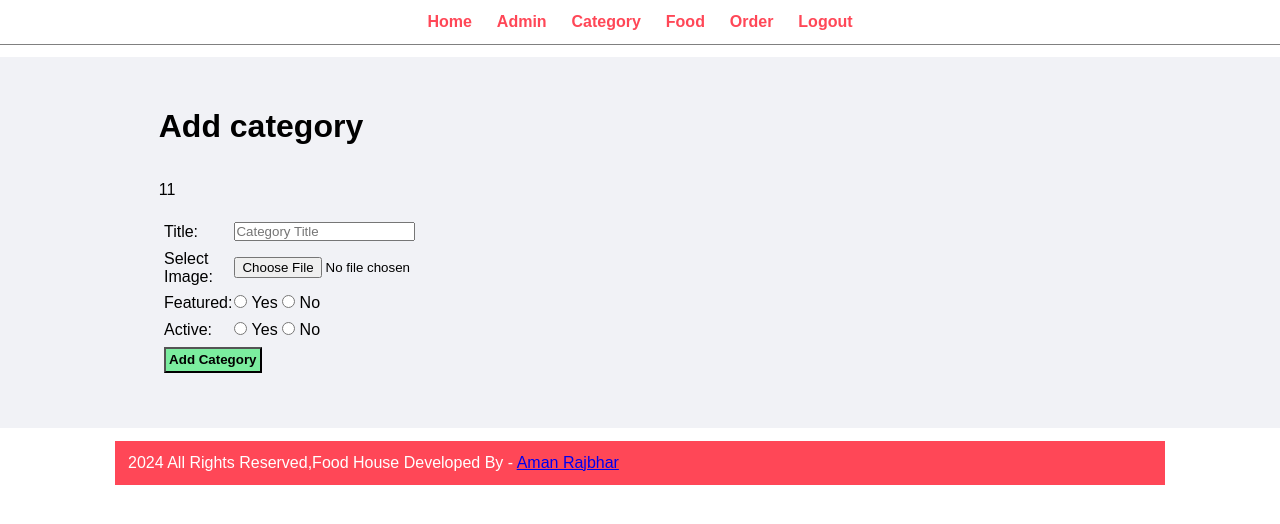
After one commit to Aman2326/food-order, a PHP site: page /food-order-app/admin/add-category.php in a window 1280 px wide. The commit adds this page. Shown: the top 524 px of the page. Run offline with PHP 8.4, Linux system fonts and the light colour scheme; the visitor is signed in with stand-in values (Sample User, id 1).

Commit message:
upload Img

```diff
--- /dev/null
+++ b/admin/add-category.php
@@ -0,0 +1,165 @@
+<?php include('partials/menu.php'); ?>
+
+<div class="main-content">
+    <div class="wrapper">
+        <h1>Add category</h1>
+
+        <br><br>
+
+        <?php
+        if (isset($_SESSION['add'])) {
+            echo $_SESSION['add'];
+            unset($_SESSION['add']);
+        }
+
+        if (isset($_SESSION['upload'])) {
+            echo $_SESSION['uploadd'];
+            unset($_SESSION['upload']);
+        }
+        ?>
+
+        <br><br>
+
+        <!-- add category from starts-->
+        <form action="" method="POST" enctype="multipart/form-data">
+
+            <table class="tbl-30">
+                <tr>
+                    <td>Title: </td>
+                    <td>
+                        <input type="text" name="title" placeholder="Category Title">
+                    </td>
+                </tr>
+
+                <tr>
+                    <td>Select Image: </td>
+                    <td>
+                        <input type="file" name="image">
+                    </td>
+                </tr>
+
+
+
+                <tr>
+                    <td>Featured: </td>
+                    <td>
+                        <input type="radio" name="Featured" value="Yes"> Yes
+                        <input type="radio" name="Featured" value="No"> No
+                    </td>
+                </tr>
+
+                <tr>
+                    <td>Active:
+                    <td>
+                        <input type="radio" name="active" value="Yes"> Yes
+                        <input type="radio" name="active" value="No"> No
+                    </td>
+                </tr>
+
+                <tr>
+                    <td colspan="2">
+                        <input type="submit" name="submit" value="Add Category" class="btn-secondary">
+                    </td>
+                </tr>
+
+
+            </table>
+
+        </form>
+        <!-- add category from ends -->
+        <?php
+
+        //check wheter the submit button is clicked or not
+
+        if (isset($_POST['submit'])) {
+            //echo 'clicked'; // & its woking
+
+            //1. get the value from category form
+            $title = $_POST['title'];
+
+            //for radio input tag we need to check whter the btn is selected or not!...
+            if (isset($_POST['Featured'])) {
+                //get the value from form
+                $Featured = $_POST['Featured'];
+            } else {
+                //set the default value
+                $Featured = "No";
+            }
+
+            if (isset($_POST['active'])) {
+                $active = $_POST['active'];
+            } else {
+                $active = "No";
+            }
+
+            //check whether the images is selected or not & set the value for img name accordingly.
+            //print_r($_FILES['image']);
+
+            //die(); //break the code herr
+            if (isset($_FILES['image']['name'])) {
+                //upload the image
+                //to uplod image we need img name & source path and destination path
+                $image_name = $_FILES['image']['name'];
+                //auto rename our image
+                //get the extension of our img (jpg,png,gif,) eg "specialfood1.jpg"
+                $ext = end(explode('.', $image_name));
+
+                //rename the image name
+                $image_name = "Food-Category_" . rand(000, 999) . '.' . $ext; //eg food_Category_834.jpg
+
+                $source_path = $_FILES['image']['tmp_name'];
+
+
+                $destination_path = "../images/category/" . $image_name;
+
+                //finally upload the img
+                $upload = move_uploaded_file($source_path, $destination_path);
+                // var_dump($upload);
+                // exit();
+                //check whether the image upload or !
+                //& if the img ! upload thn stop and redirect wirht error msg
+                if ($upload == false) {
+                    //set msg
+                    $_SESSION['upload'] = "<div class='error'>Failed to upload image</div>";
+                    //redierct to add category pgre
+                    header('loaction:' . SITEURL . '/admin/add-category.php');
+                    //stop process
+                    die();
+                }
+            } else {
+                //do nto upload the image and set the image_name value as blank
+                $image_name = "";
+            }
+
+            //2.create sql query to insert category into database
+            $sql = "INSERT INTO tbl_category SET
+               title='$title',
+               image_name='$image_name',
+               Featured='$Featured',
+               active='$active'
+               ";
+
+            //3. execute the query in db & save
+            $res = mysqli_query($conn, $sql);
+
+            //4. check whther the query executed or not
+            if ($res == true) {
+                //query executede and category addes
+                $_SESSION['add'] = "<div class='sucess'>Added sucessfully.</div>";
+                //redirect to manage category page
+                header('location:' . SITEURL . '/admin/manage-category.php');
+            } else {
+                //failed to add
+                $_SESSION['add'] = "<div class='sucess'>failed to add category.</div>";
+                //redirect to manage category page
+                header('location:' . SITEURL . '/admin/manage-category.php');
+            }
+        }
+
+        ?>
+
+    </div>
+</div>
+
+
+<?php include('partials/footer.php'); ?>
--- /dev/null
+++ b/admin/delete-category.php
@@ -0,0 +1,4 @@
+<?php
+echo "delete page";
+
+?>
--- a/admin/logout.php
+++ b/admin/logout.php
@@ -2,7 +2,8 @@
 //inclde constant.php for siterul
 include('../config/constants.php');
 //1.destroy the session
-session_destroy();
+session_destroy(); //unset $_session['user']
 
 //2.redirect to login page
 header('location:' . SITEURL . '/admin/login.php');
+?>
--- /dev/null
+++ b/admin/partials/login-check.php
@@ -0,0 +1,15 @@
+<?php
+
+//auth - accesss cntl
+//checkwheter the user is logged in or not!
+
+if (!isset($_SESSION['user']))  // ! if useer session is not set
+
+{
+    //useer is not logged in
+    //rediect to login page with msg
+    $_SESSION['no-login-message'] = "<div class='error text-center'>Please login to access Admin opanel.</div>";
+
+    //redirect to login page
+    header('location:' . SITEURL . '/admin/login.php');
+}
--- a/admin/partials/menu.php
+++ b/admin/partials/menu.php
@@ -1,6 +1,7 @@
 <?php
 // Ensure the path to constants.php is correct
 include('../config/constants.php');  // Adjust path if necessary
+include('login-check.php');
 ?>
 
 <html>
```
Also changed, not shown: admin/login.php (+7 -1 lines), admin/manage-category.php (+78 -23 lines), images/category/Food-Category_244.png (added), images/category/Food-Category_612.png (added), images/category/Food-Category_63.png (added), images/category/Screenshot 2024-03-20 120340.png (added).
